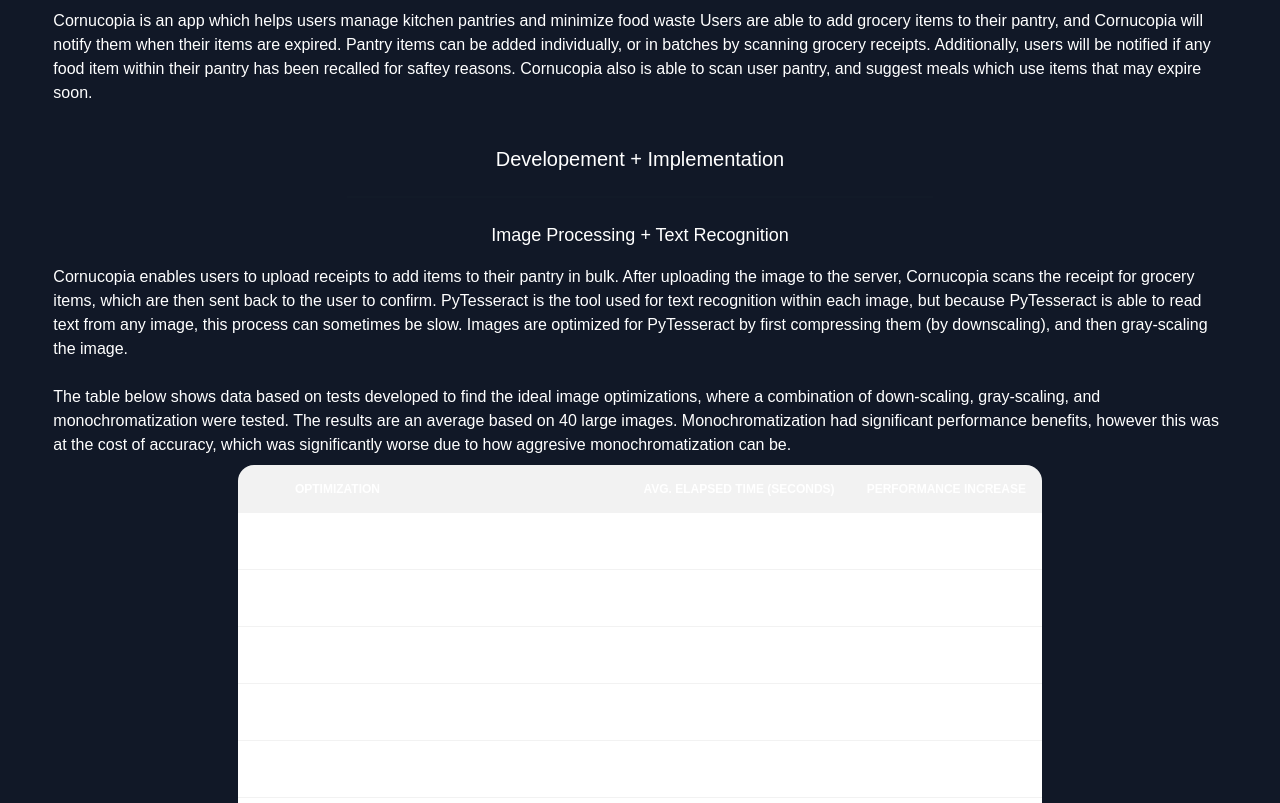
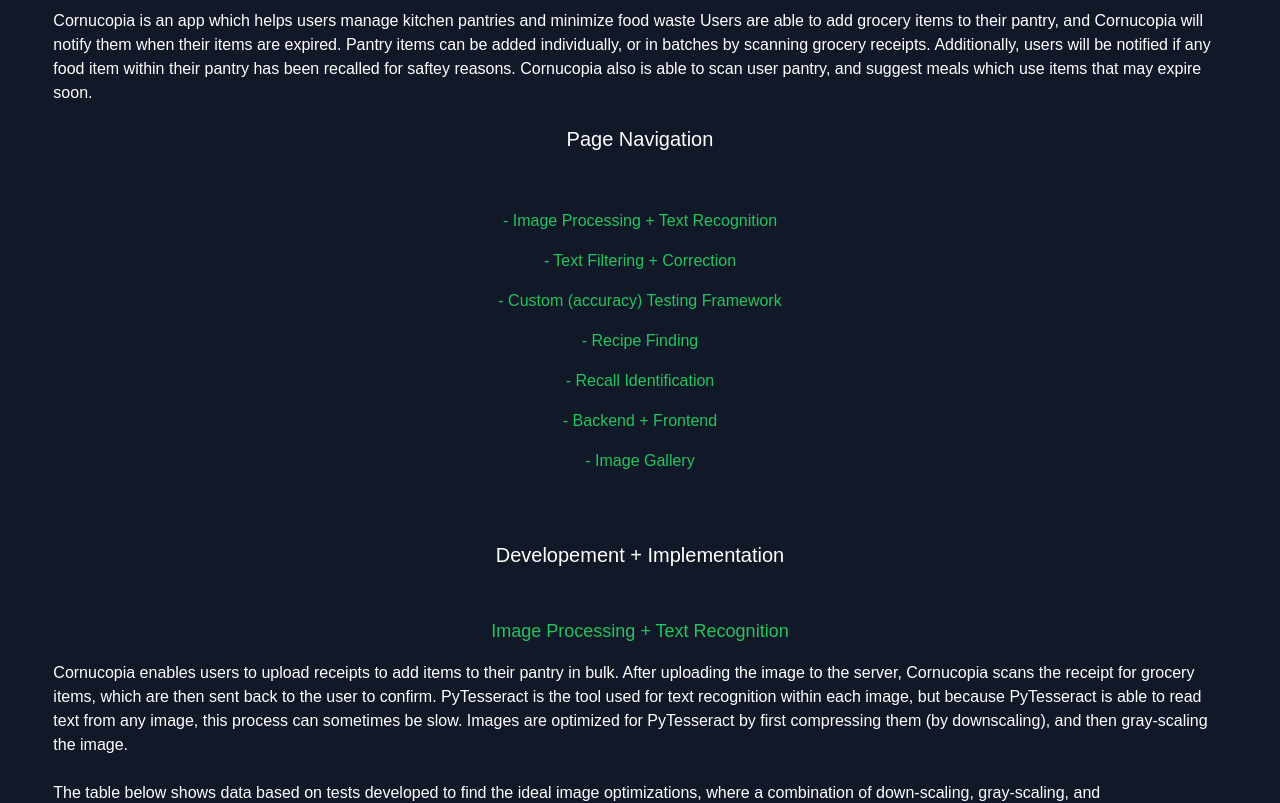
Before and after one commit to bob-pham/bobpham.com, a React (Vite) app: page /project_cornucopia in a window 1280 px wide. Shown: the part 640-1443 px from the top of the page. Built offline with nearby package versions, Linux system fonts and the light colour scheme.

Commit message:
cornucopia page done

```diff
--- a/src/components/Pages/ProjectCornucopia.jsx
+++ b/src/components/Pages/ProjectCornucopia.jsx
@@ -1,19 +1,35 @@
 import Youtube from "react-youtube";
+import { useRef } from "react";
 
 import logo from "../../assets/images/cornucopia/logo.png";
 import ProjectHeader from "./ProjectHeader";
 import monochromeProcess from "../../assets/images/cornucopia/monochromatization.png";
 import finalProcess from "../../assets/images/cornucopia/finalprocess.png";
+import home from "../../assets/images/cornucopia/home.png";
+import mobileAddItem from "../../assets/images/cornucopia/mobile add item.png";
+import homeMobile from "../../assets/images/cornucopia/homemobile.png";
+import login from "../../assets/images/cornucopia/Cornucopia Login.png";
 
 const tech = ["Python", "Django", "React", "Tailwindcss", "OpenCV"];
 
 export default function ProjectCornucopia() {
+  const imageProcessing = useRef(null);
+  const textFiltering = useRef(null);
+  const testingFramework = useRef(null);
+  const recipeFinding = useRef(null);
+  const recalls = useRef(null);
+  const backFrontEnd = useRef(null);
+  const pictures = useRef(null);
+
   return (
     <main className="grid grid-cols-1 min-h-screen bg-gray-900 animate-gradient-y font-montserrat text-white max-w-screen">
       <ProjectHeader name="Project Cornucopia" logo={logo} tech={tech} />
-      <Youtube videoId="FyvjRFwsdPY" className="place-self-center max-w-fit mb-10"/>
+      <Youtube
+        videoId="FyvjRFwsdPY"
+        className="place-self-center max-w-fit mb-10"
+      />
       <div className="grid place-self-center w-11/12 text-white mb-10 max-w-screen">
-        <p className="">
+        <p>
           Cornucopia is an app which helps users manage kitchen pantries and
           minimize food waste Users are able to add grocery items to their
           pantry, and Cornucopia will notify them when their items are expired.
@@ -23,12 +39,98 @@
           Cornucopia also is able to scan user pantry, and suggest meals which
           use items that may expire soon.
         </p>
+        <div className="grid place-items-center my-5 text-green-500">
+          <div className="flex flex-col w-1/2 place-self-center">
+            <h1 className="text-xl text-white text-center">Page Navigation</h1>
+            <div className="divider"></div>
+          </div>
+          <button
+            className="my-2"
+            onClick={() =>
+              window.scrollTo({
+                top: imageProcessing.current.offsetTop,
+                behaviour: "smooth",
+              })
+            }
+          >
+            - Image Processing + Text Recognition
+          </button>
+          <button
+            className="my-2"
+            onClick={() =>
+              window.scrollTo({
+                top: textFiltering.current.offsetTop,
+                behaviour: "smooth",
+              })
+            }
+          >
+            - Text Filtering + Correction
+          </button>
+          <button
+            className="my-2"
+            onClick={() =>
+              window.scrollTo({
+                top: testingFramework.current.offsetTop,
+                behaviour: "smooth",
+              })
+            }
+          >
+            - Custom (accuracy) Testing Framework
+          </button>
+          <button
+            className="my-2"
+            onClick={() =>
+              window.scrollTo({
+                top: recipeFinding.current.offsetTop,
+                behaviour: "smooth",
+              })
+            }
+          >
+            - Recipe Finding
+          </button>
+          <button
+            className="my-2"
+            onClick={() =>
+              window.scrollTo({
+                top: recalls.current.offsetTop,
+                behaviour: "smooth",
+              })
+            }
+          >
+            - Recall Identification
+          </button>
+          <button
+            className="my-2"
+            onClick={() =>
+              window.scrollTo({
+                top: backFrontEnd.current.offsetTop,
+                behaviour: "smooth",
+              })
+            }
+          >
+            - Backend + Frontend
+          </button>
+          <button
+            className="my-2"
+            onClick={() =>
+              window.scrollTo({
+                top: pictures.current.offsetTop,
+                behaviour: "smooth",
+              })
+            }
+          >
+            - Image Gallery
+          </button>
+        </div>
         <div className="flex flex-col w-1/2 place-self-center">
           <h1 className="text-xl mt-10 text-center">
             Developement + Implementation
           </h1>
           <div className="divider"></div>
-          <h2 className="text-center text-lg mb-4">
+          <h2
+            className="text-center text-lg mb-4 text-green-500"
+            ref={imageProcessing}
+          >
             Image Processing + Text Recognition
           </h2>
         </div>
@@ -128,7 +230,10 @@
         />
         <p>Thus, the final process that was chosen was to down + grayscale</p>
         <img className="my-5 rounded-xl place-self-center" src={finalProcess} />
-        <h2 className="text-center text-lg mb-4">
+        <h2
+          className="text-center text-lg mb-4 text-green-500"
+          ref={textFiltering}
+        >
           Text-Filtering + Correction
         </h2>
         <p>
@@ -153,7 +258,10 @@
           the user. Some receipts also abbreviate product and company names,
           which are corrected through a similar process.
         </p>
-        <h2 className="text-center text-lg m-8">
+        <h2
+          className="text-center text-lg m-8 text-green-500"
+          ref={testingFramework}
+        >
           Custom (accuracy) Testing Framework
         </h2>
         <p>
@@ -184,7 +292,12 @@
           {"{!}"}". If a characteris misidentified, the correct character would
           be displayed as well "cor{"{n(m)}"}ucopia is amazing"
         </p>
-        <h2 className="text-center text-lg m-8">Recipe Finding</h2>
+        <h2
+          className="text-center text-lg m-8 text-green-500"
+          ref={recipeFinding}
+        >
+          Recipe Finding
+        </h2>
         <p>
           Recipes are stored in the backend as a graph, which each node in the
           graph being an ingredient, and clusters of interwoven nodes
@@ -197,7 +310,9 @@
           the head node is returned. Overall, this process takes O(nlogn), where
           n is the size of the user's pantry.
         </p>
-        <h2 className="text-center text-lg m-8">Recall Indentification</h2>
+        <h2 className="text-center text-lg m-8 text-green-500" ref={recalls}>
+          Recall Indentification
+        </h2>
         <p>
           Recalls are found by calling the API's of government institutions.
           This happens on the server daily, however the user can request an
@@ -206,7 +321,12 @@
           and if they do, notifies them that their pantry contains recalled
           items.
         </p>
-        <h2 className="text-center text-lg m-8">Backend + Frontend</h2>
+        <h2
+          className="text-center text-lg m-8 text-green-500"
+          ref={backFrontEnd}
+        >
+          Backend + Frontend
+        </h2>
         <p>
           Since this is my first Full Stack project, this has been an experience
           in learning the technologies. Due to this, there is not that much
@@ -215,6 +335,71 @@
           was created using the React Framework.
         </p>
       </div>
+      <div className="grid place-items-center mb-10 text-green-500">
+        <h1 className="text-2xl" ref={pictures}>
+          Image Gallery
+        </h1>
+        <div className="w-1/2">
+          <div className="carousel w-full rounded-xl max-h-80">
+            <div
+              id="slide1"
+              className="carousel-item relative w-full justify-center bg-slate-700 p-3"
+            >
+              <img src={login} className="w-auto" />
+              <div className="absolute flex justify-between transform -translate-y-1/2 left-5 right-5 top-1/2">
+                <a href="#slide4" className="btn btn-circle">
+                  ❮
+                </a>
+                <a href="#slide2" className="btn btn-circle">
+                  ❯
+                </a>
+              </div>
+            </div>
+            <div
+              id="slide2"
+              className="carousel-item relative w-full justify-center bg-slate-700 p-3"
+            >
+              <img src={homeMobile} className="w-auto" />
+              <div className="absolute flex justify-between transform -translate-y-1/2 left-5 right-5 top-1/2">
+                <a href="#slide1" className="btn btn-circle">
+                  ❮
+                </a>
+                <a href="#slide3" className="btn btn-circle">
+                  ❯
+                </a>
+              </div>
+            </div>
+            <div
+              id="slide3"
+              className="carousel-item relative w-full justify-center bg-slate-700 p-3"
+            >
+              <img src={home} className="w-auto" />
+              <div className="absolute flex justify-between transform -translate-y-1/2 left-5 right-5 top-1/2">
+                <a href="#slide2" className="btn btn-circle">
+                  ❮
+                </a>
+                <a href="#slide4" className="btn btn-circle">
+                  ❯
+                </a>
+              </div>
+            </div>
+            <div
+              id="slide4"
+              className="carousel-item relative w-full justify-center bg-slate-700 p-3"
+            >
+              <img src={mobileAddItem} className="w-auto" />
+              <div className="absolute flex justify-between transform -translate-y-1/2 left-5 right-5 top-1/2">
+                <a href="#slide3" className="btn btn-circle">
+                  ❮
+                </a>
+                <a href="#slide1" className="btn btn-circle">
+                  ❯
+                </a>
+              </div>
+            </div>
+          </div>
+        </div>
+      </div>
     </main>
   );
 }
```
Also changed, not shown: src/assets/images/cornucopia/table.png (deleted).
